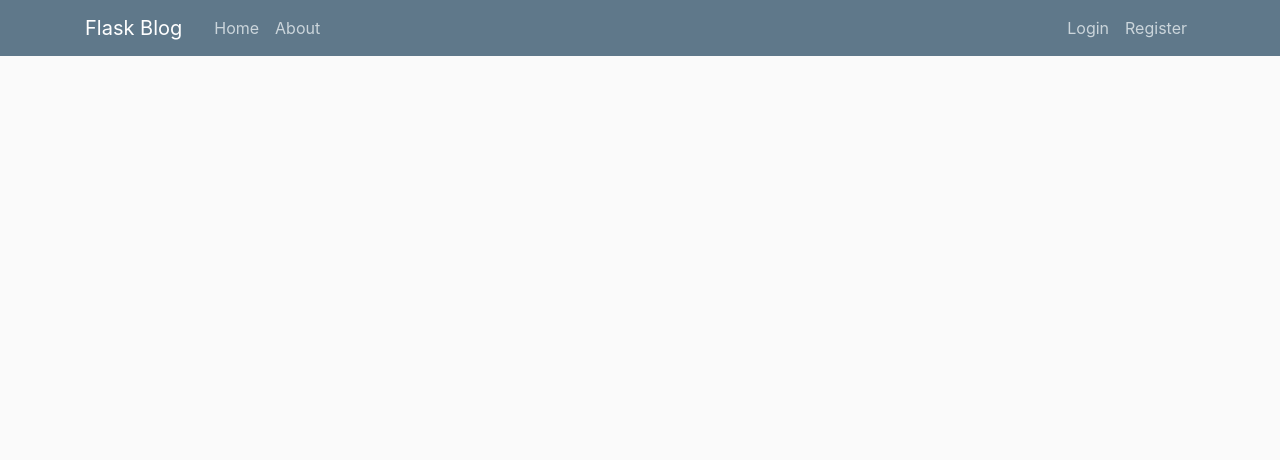
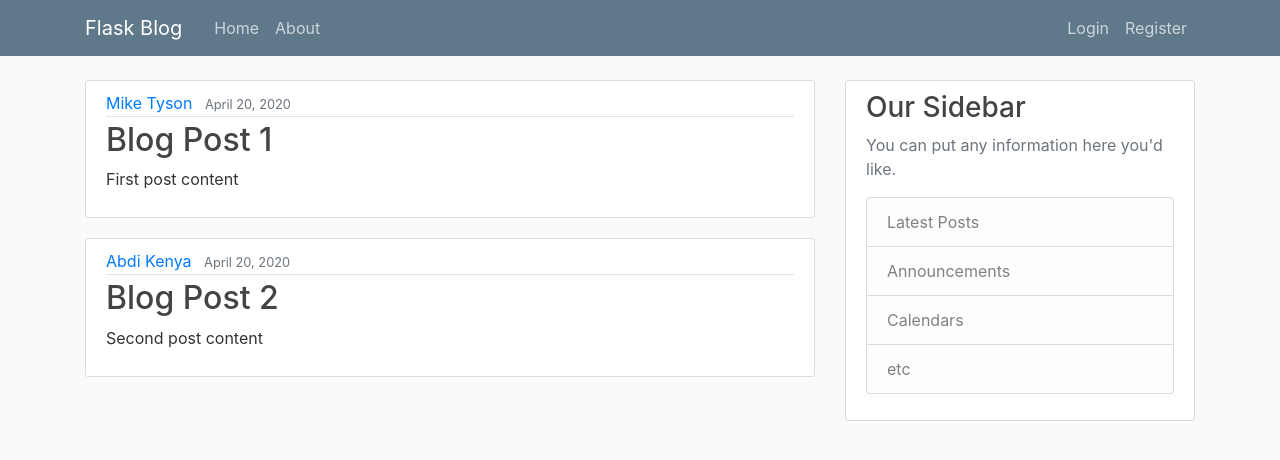
Before and after one commit to Abdifatah135/Flask-User, a Flask app: page / in a window 1280 px wide. Shown: the top 460 px of the page. Run offline with Flask 2, Linux system fonts and the light colour scheme; some libraries are stand-ins or nearby versions.

Commit message:
added main

```diff
--- a/templates/layout.html
+++ b/templates/layout.html
@@ -34,6 +34,26 @@
                   </div>
                 </nav>
               </header>
+              <main role="main" class="container">
+                <div class="row">
+                  <div class="col-md-8">
+                    {% block content %}{% endblock %}
+                  </div>
+                  <div class="col-md-4">
+                    <div class="content-section">
+                      <h3>Our Sidebar</h3>
+                      <p class='text-muted'>You can put any information here you'd like.
+                        <ul class="list-group">
+                          <li class="list-group-item list-group-item-light">Latest Posts</li>
+                          <li class="list-group-item list-group-item-light">Announcements</li>
+                          <li class="list-group-item list-group-item-light">Calendars</li>
+                          <li class="list-group-item list-group-item-light">etc</li>
+                        </ul>
+                      </p>
+                    </div>
+                  </div>
+                </div>
+              </main>
 
     <script src="https://code.jquery.com/jquery-3.4.1.slim.min.js" integrity="sha384-J6qa4849blE2+poT4WnyKhv5vZF5SrPo0iEjwBvKU7imGFAV0wwj1yYfoRSJoZ+n" crossorigin="anonymous"></script>
     <script src="https://cdn.jsdelivr.net/npm/popper.js@1.16.0/dist/umd/popper.min.js" integrity="sha384-Q6E9RHvbIyZFJoft+2mJbHaEWldlvI9IOYy5n3zV9zzTtmI3UksdQRVvoxMfooAo" crossorigin="anonymous"></script>
```
